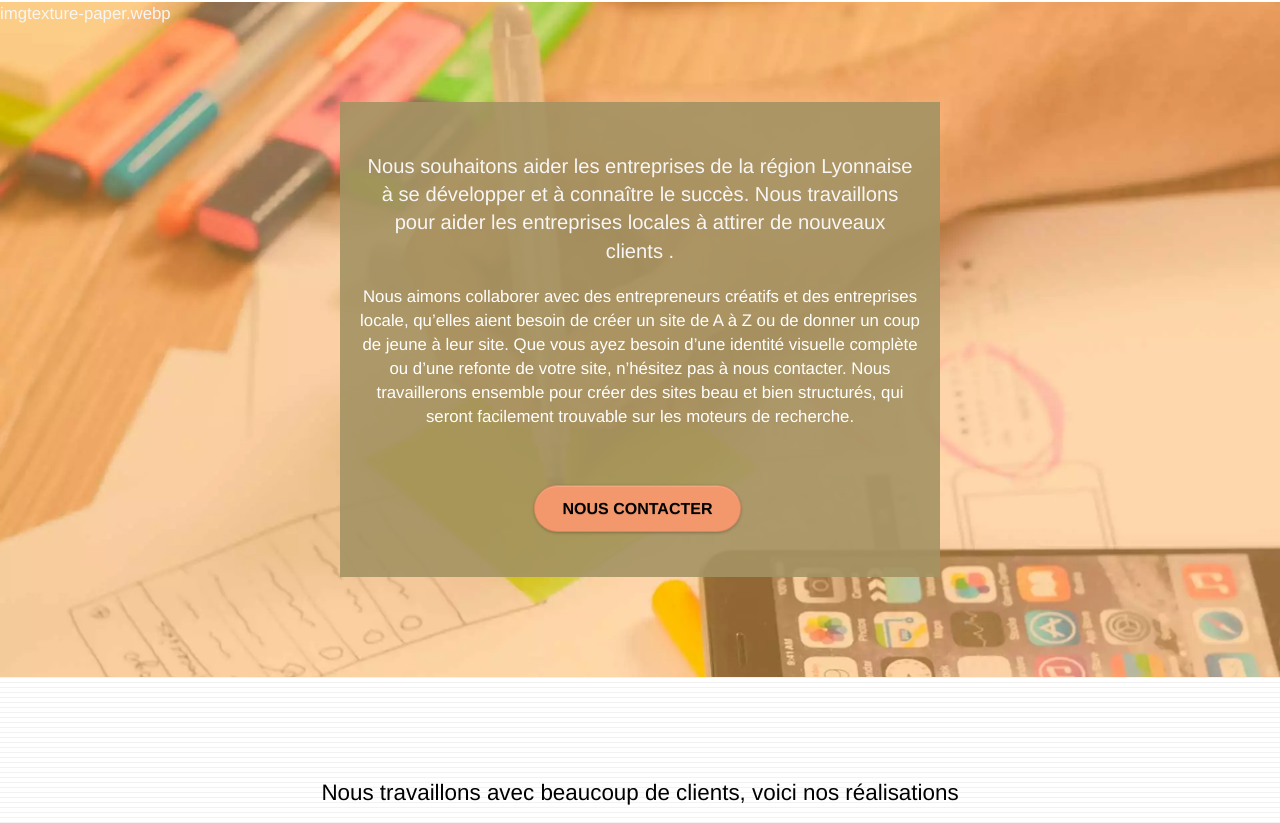
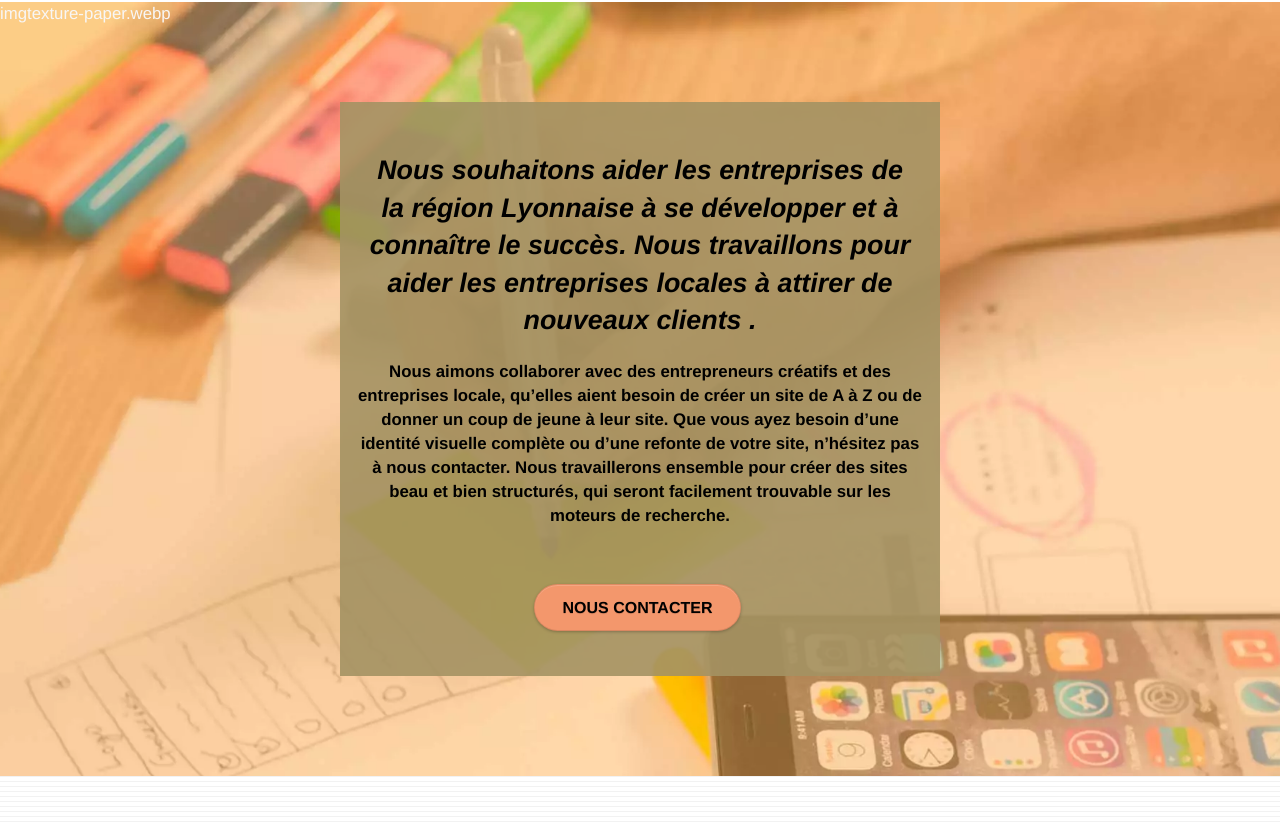
Before and after one commit to Gislhaine/gislhainepanthere.github.io, a website: page index.html in a window 1280 px wide. Shown: the part 1077-1900 px from the top of the page. Drawn offline with nearby package versions, Linux system fonts and the light colour scheme.

Commit message:
Modifications Html Css

```diff
--- a/css/style.css
+++ b/css/style.css
@@ -748,6 +748,7 @@ h4 {
 
 .black {
     color: #000000;
+    font-weight: bold;
 }
 
 .portfolio-thumb {
--- a/index.html
+++ b/index.html
@@ -127,10 +127,10 @@
             <div class="container bloc-lg">
                 <div class="row tight-width-whitespace black-background">
                     <div class="col-sm-12">
-                        <h2 class="mg-md text-center tc-white">
-                            Nous souhaitons aider les entreprises de la région Lyonnaise à se développer et à connaître le succès. Nous travaillons pour aider les entreprises locales à attirer de nouveaux clients .<br>
+                        <h2 class="mg-md text-center black">
+                            <em>Nous souhaitons aider les entreprises de la région Lyonnaise à se développer et à connaître le succès. Nous travaillons pour aider les entreprises locales à attirer de nouveaux clients .<br></em>
                         </h2>
-                        <p class="text-center white">
+                        <p class="text-center black">
                             Nous aimons collaborer avec des entrepreneurs créatifs et des entreprises locale, qu’elles aient besoin de créer un site de A à Z ou de donner un coup de jeune à leur site. Que vous ayez besoin d’une identité visuelle complète ou d’une refonte de votre
                             site, n’hésitez pas à nous contacter. Nous travaillerons ensemble pour créer des sites beau et bien structurés, qui seront facilement trouvable sur les moteurs de recherche. <br><br></p>
                         <div class="text-center">
```
